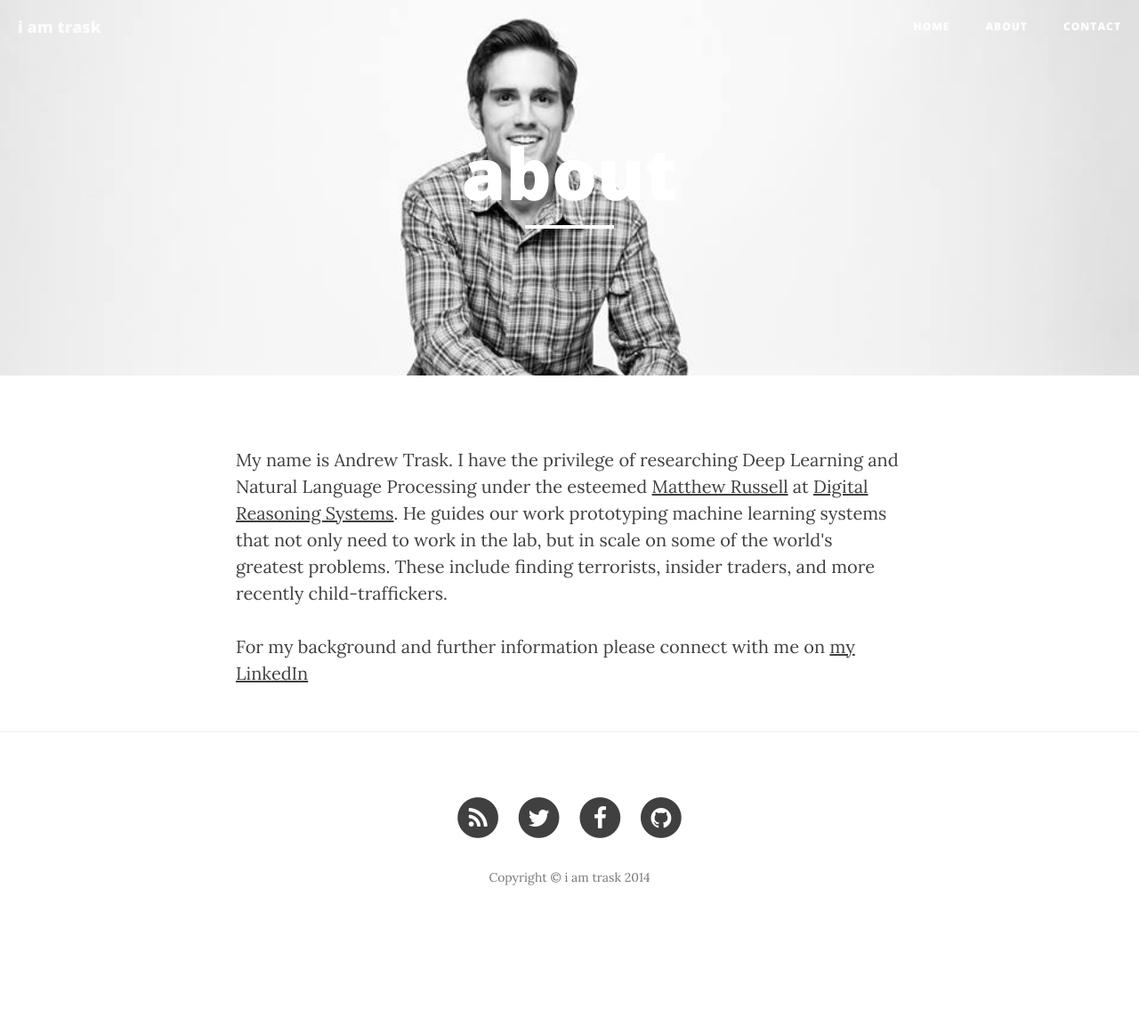
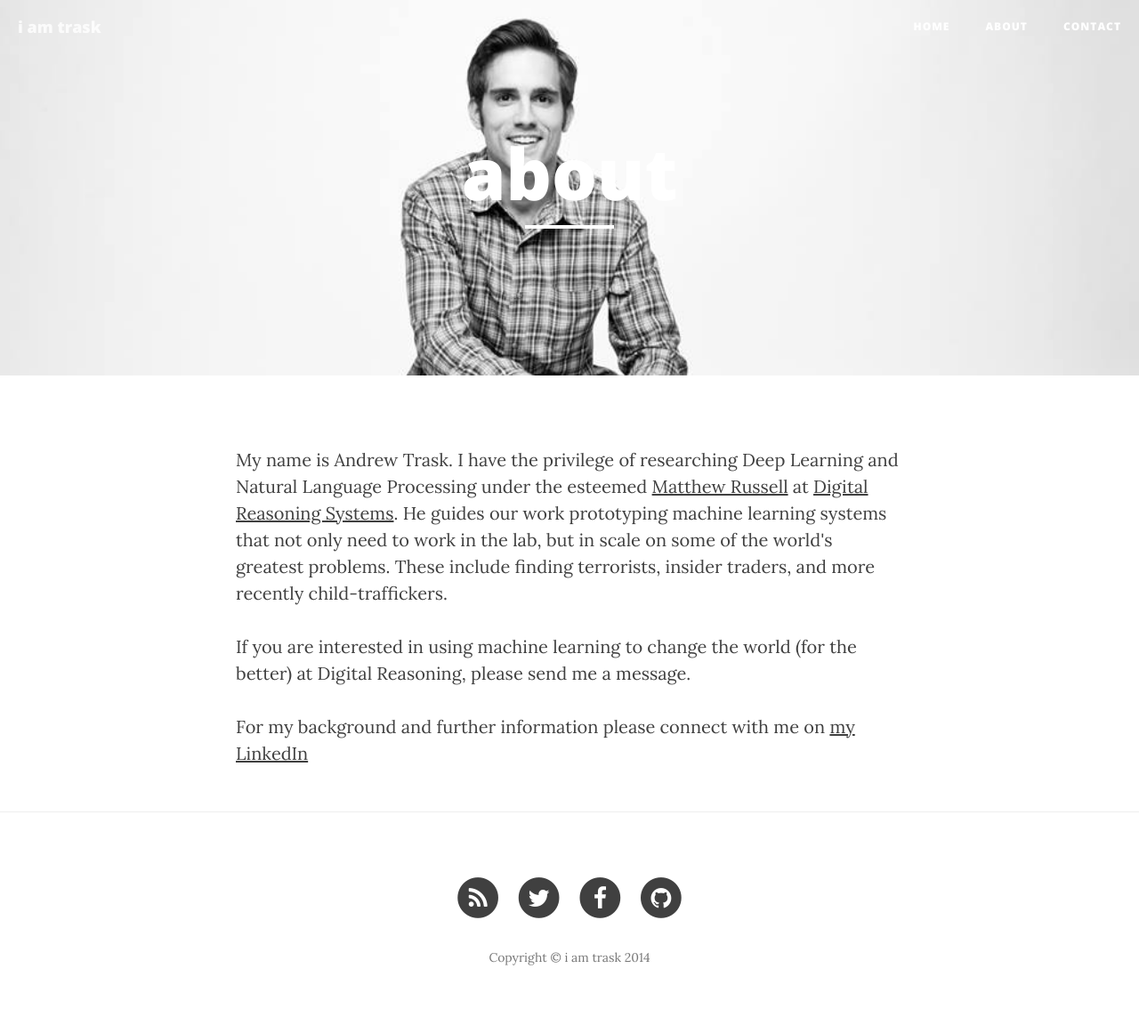
Before and after one commit to iamtrask/iamtrask.github.io, a Jekyll site: the page built from about.html, in a window 1280 px wide. Shown: the whole page at 89% size. Built offline with Jekyll 4.4.1, drawn with Linux system fonts in a browser that asks for light colours; nearby versions of some CDN libraries; before the commit the page ends 1062 px from its top, so only the background shows below that.

Commit message:
Update about.html

```diff
--- a/about.html
+++ b/about.html
@@ -7,4 +7,6 @@ header-img: "img/me.jpg"
 
 <p>My name is Andrew Trask. I have the privilege of researching Deep Learning and Natural Language Processing under the esteemed <a href="https://twitter.com/ptwobrussell">Matthew Russell</a> at <a href="http://digitalreasoning.com/">Digital Reasoning Systems</a>. He guides our work prototyping machine learning systems that not only need to work in the lab, but in scale on some of the world's greatest problems. These include finding terrorists, insider traders, and more recently child-traffickers. </p>
 
+<p>If you are interested in using machine learning to change the world (for the better) at Digital Reasoning, please send me a message.</p>
+
 <p>For my background and further information please connect with me on <a href="https://www.linkedin.com/profile/view?id=226572677">my LinkedIn</a></p>
```
